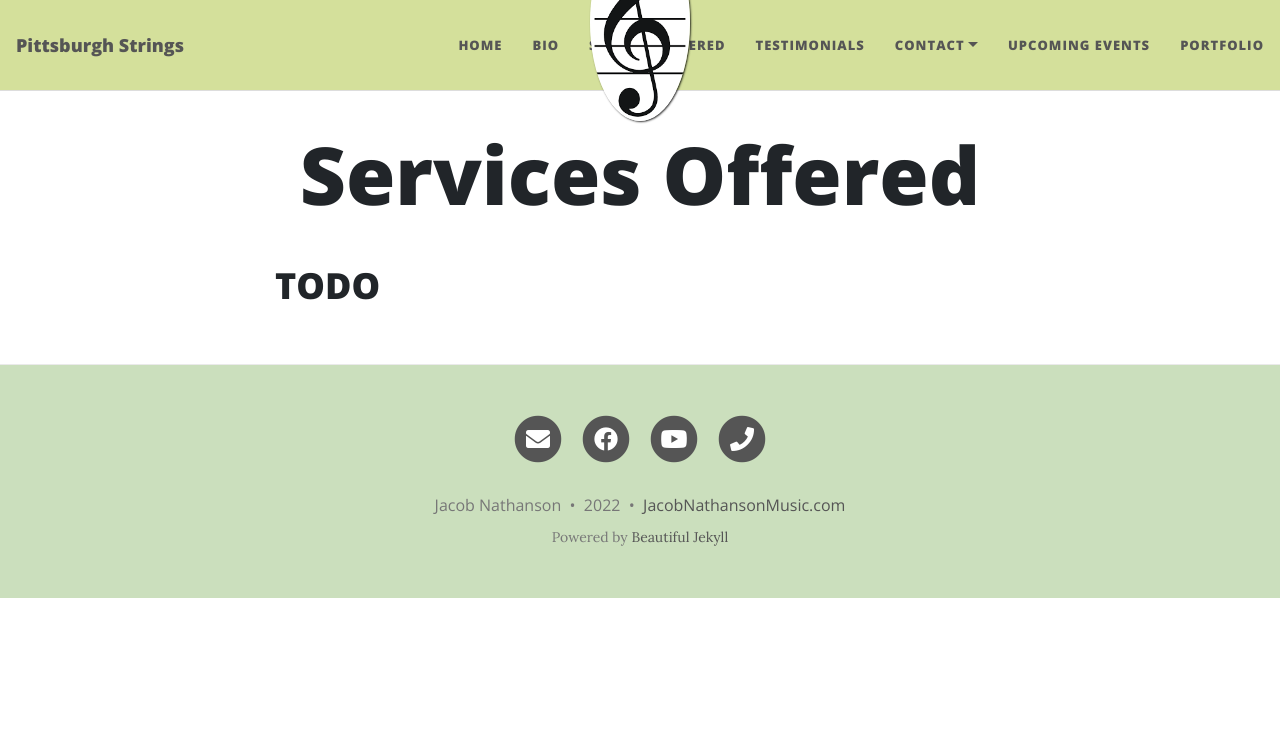
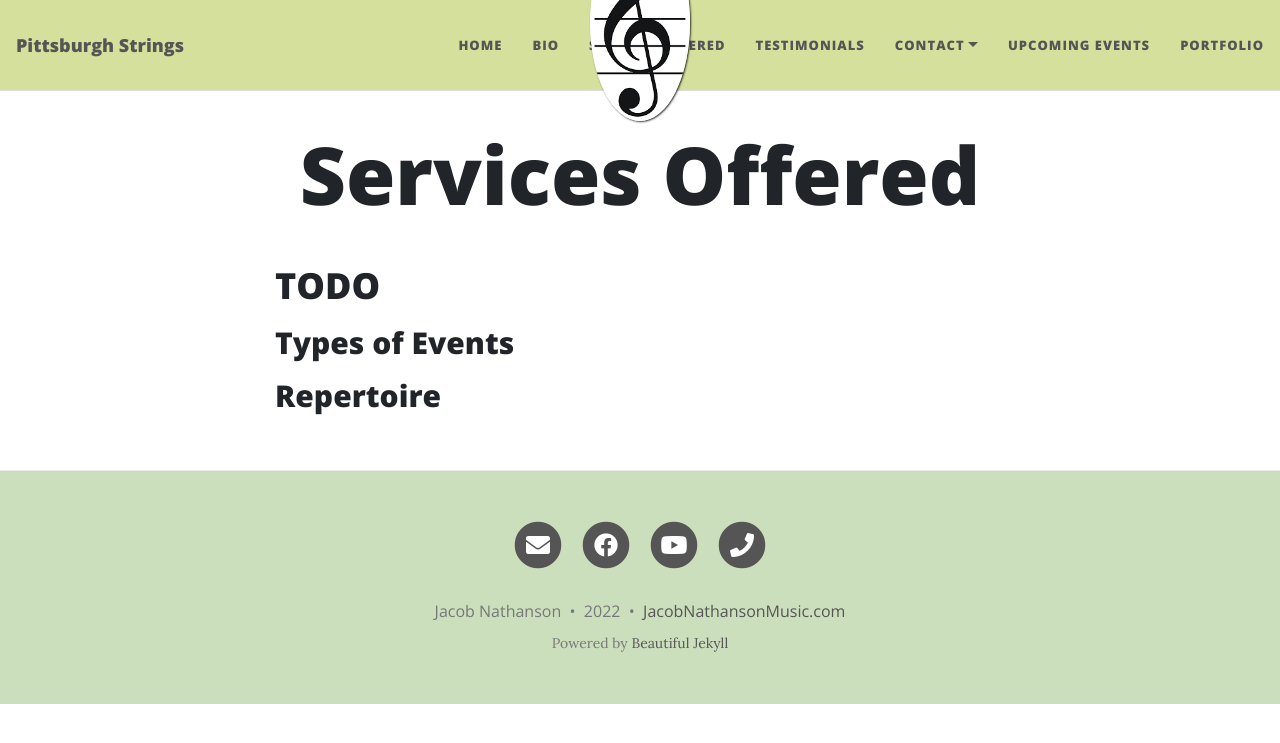
Before and after one commit to ben-nathanson/jake-nathanson-music, a Jekyll site: the page built from servicesOffered.md, in a window 1280 px wide. Shown: the top 743 px of the page. Built offline with Jekyll 4.4.1, drawn with Linux system fonts in a browser that asks for light colours; nearby versions of some CDN libraries.

Commit message:
Add planned structure

```diff
--- a/servicesOffered.md
+++ b/servicesOffered.md
@@ -4,3 +4,7 @@ title: Services Offered
 ---
 
 # TODO
+
+## Types of Events
+
+## Repertoire
```
